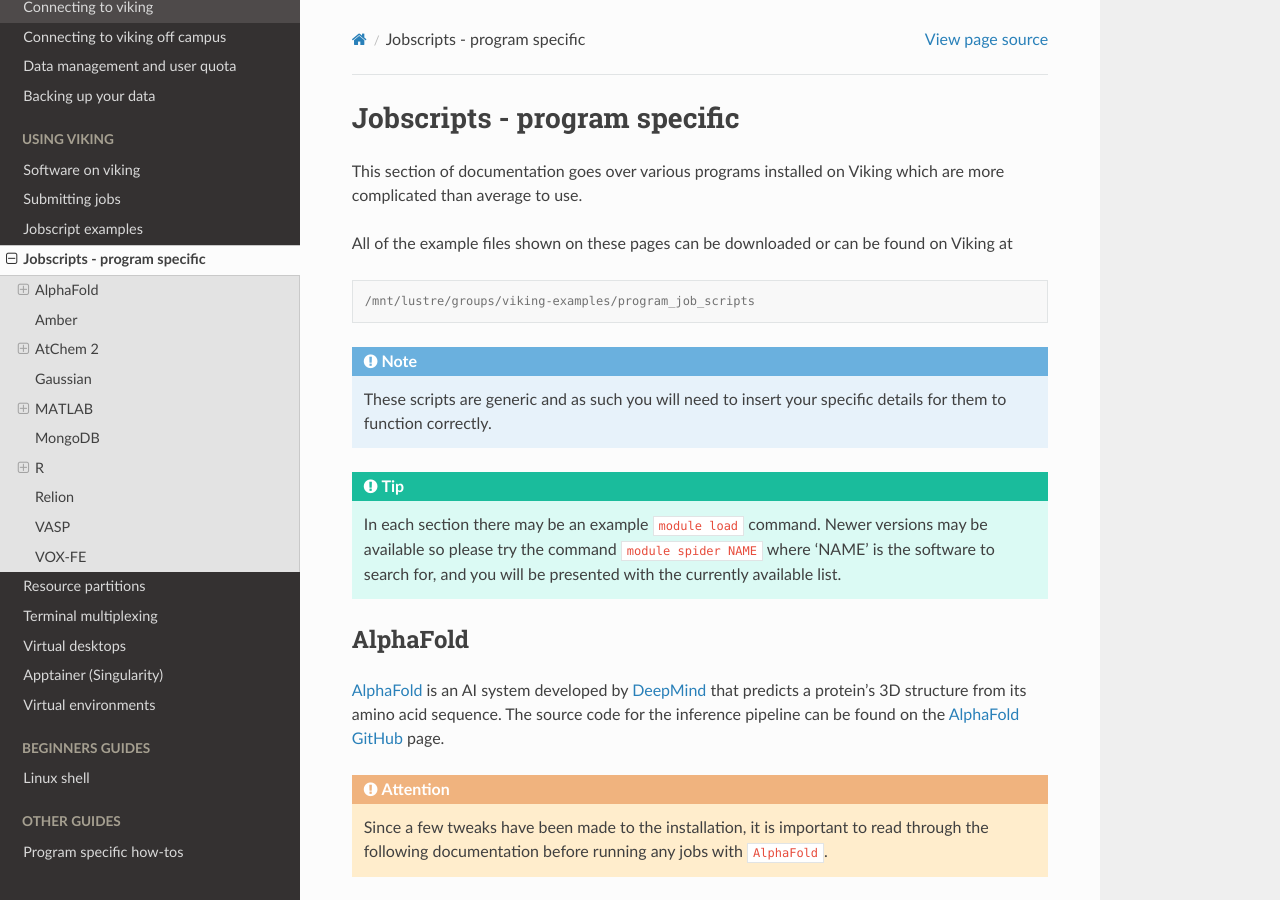
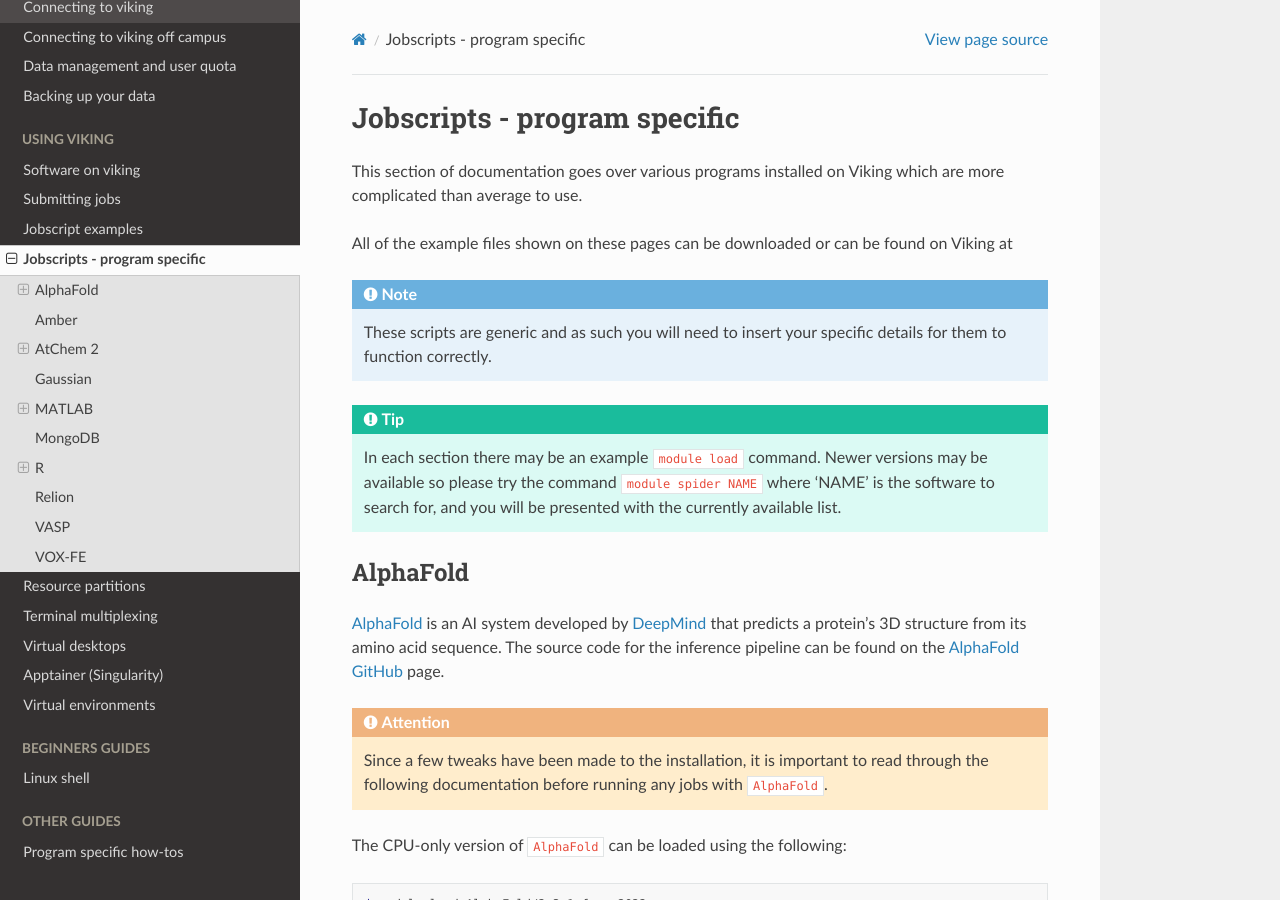
Before and after one commit to university-of-york/research-it-documentation, a Sphinx documentation site: the page built from docs/source/using_viking/jobscripts_program_specific.rst, in a window 1280 px wide and 900 px high. Built offline with Sphinx 7.4.7 and the Read the Docs theme 2.0.0, drawn with Linux system fonts in a browser that asks for light colours; some of the changed lines change nothing that is shown.

Commit message:
comment out other lustre path

```diff
--- a/docs/source/using_viking/jobscripts_program_specific.rst
+++ b/docs/source/using_viking/jobscripts_program_specific.rst
@@ -7,9 +7,10 @@
 
 All of the example files shown on these pages can be downloaded or can be found on Viking at
 
-.. code-block:: console
+.. fixme: add local copies on Viking
+.. .. code-block:: console
 
-    /mnt/lustre/groups/viking-examples/program_job_scripts
+..    /mnt/lustre/groups/viking-examples/program_job_scripts
 
 .. note::
 
```
